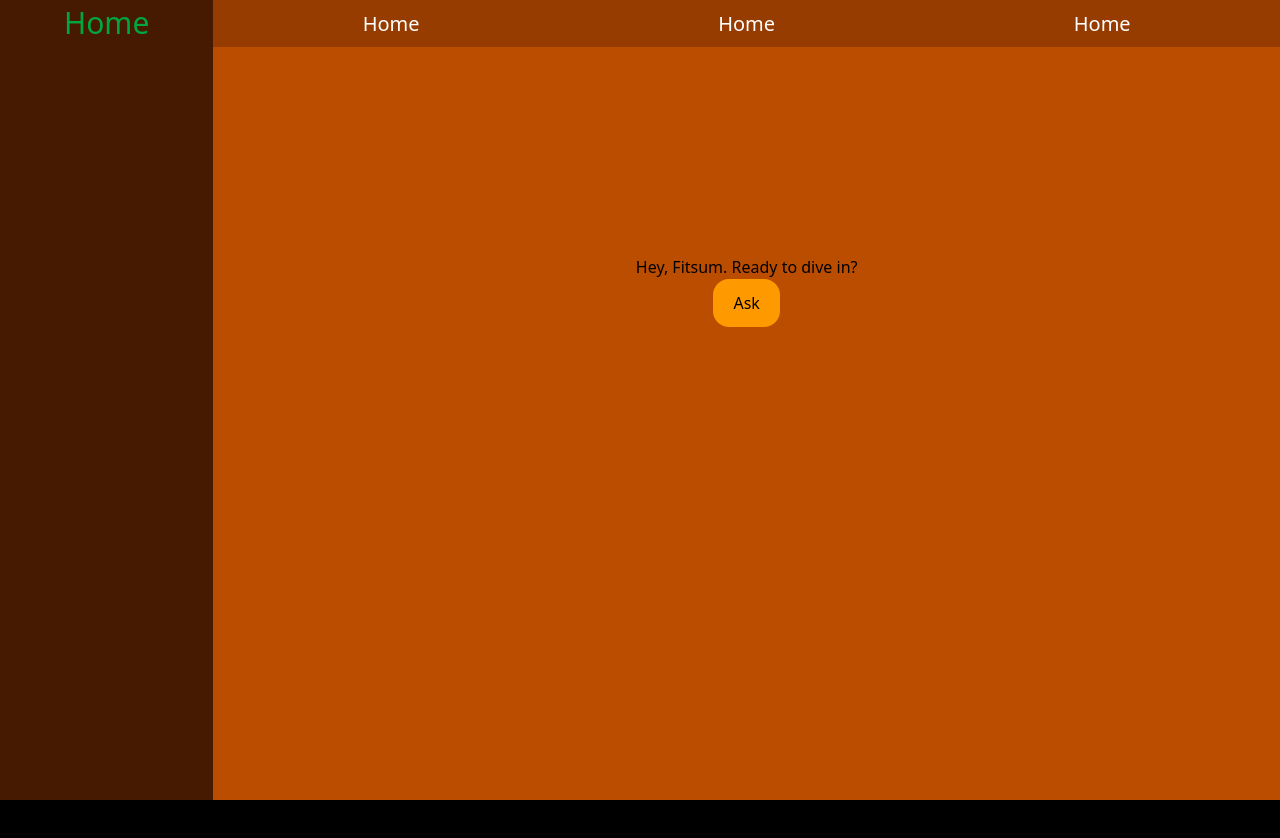
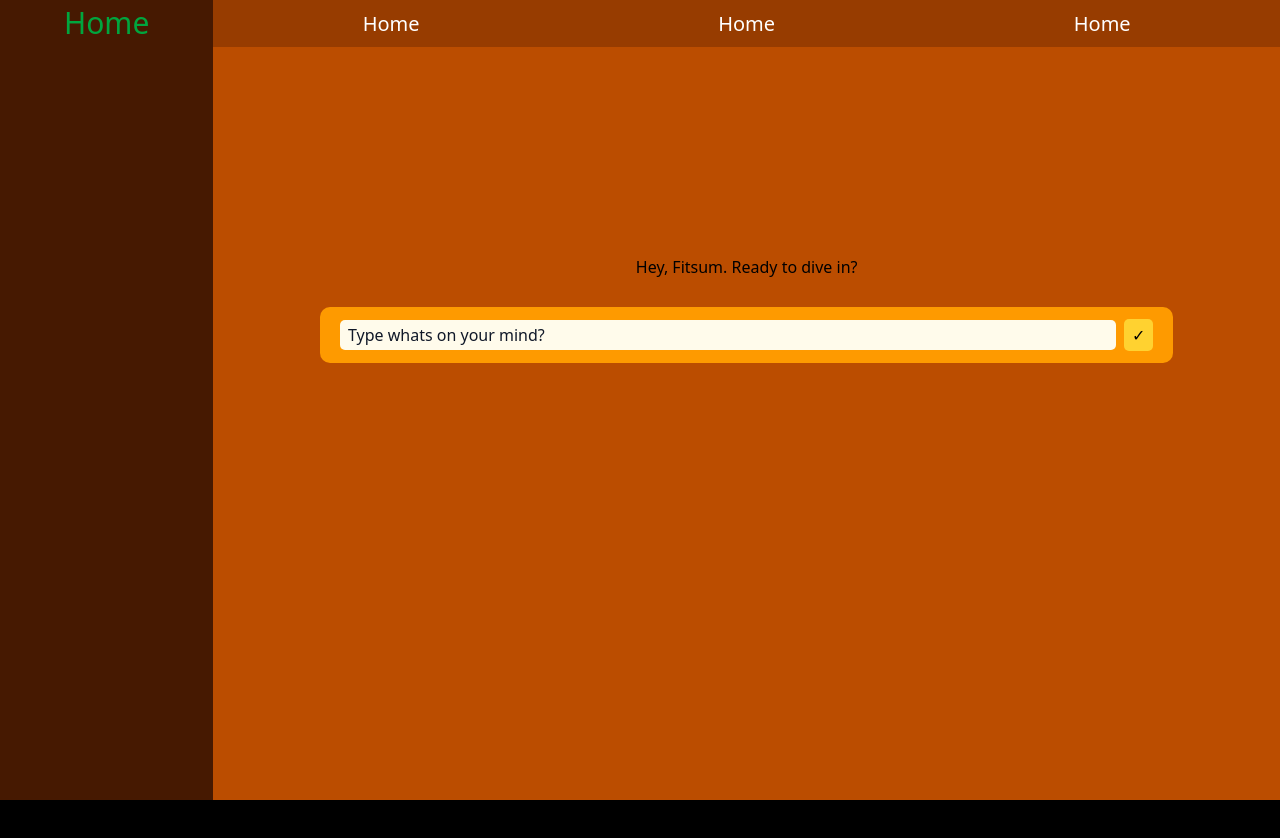
Before and after one commit to codewithfitse/AiChatBot, a React (Vite) app in the folder Frontend/: page /Home in a window 1280 px wide. Shown: the top 838 px of the page. Built offline with nearby package versions, Linux system fonts and the light colour scheme.

Commit message:
CHANGING ON HOMEPAGE

```diff
--- a/Frontend/src/page/Home.jsx
+++ b/Frontend/src/page/Home.jsx
@@ -14,10 +14,17 @@ export const Home = () => {
             <h1 className="text-white text-[20px]">Home</h1>
           </nav>
           <div className="w-full h-full bg-amber-700">
-            <div className="w-full h-full mt-52 flex flex-col items-center">
+            <div className="w-full h-full mt-52 flex flex-col ju items-center space-y-7">
               <h1 className="">Hey, Fitsum. Ready to dive in?</h1>
-              <div className="w-fit h-fit px-5 py-3 rounded-2xl bg-amber-500">
-                <h1 className="">Ask</h1>
+              <div className="w-[80%] h-fit flex items-center px-5 py-3 rounded-[10px] bg-amber-500 space-x-2">
+                <input
+                  type="text"
+                  className="w-full h-[30px] p-2 bg-amber-50 rounded-[5px] placeholder:text-gray-900"
+                  placeholder="Type whats on your mind?"
+                />
+                <button className="px-2 py-1 bg-amber-300 rounded-[5px]">
+                  ✓
+                </button>
               </div>
             </div>
           </div>
```
